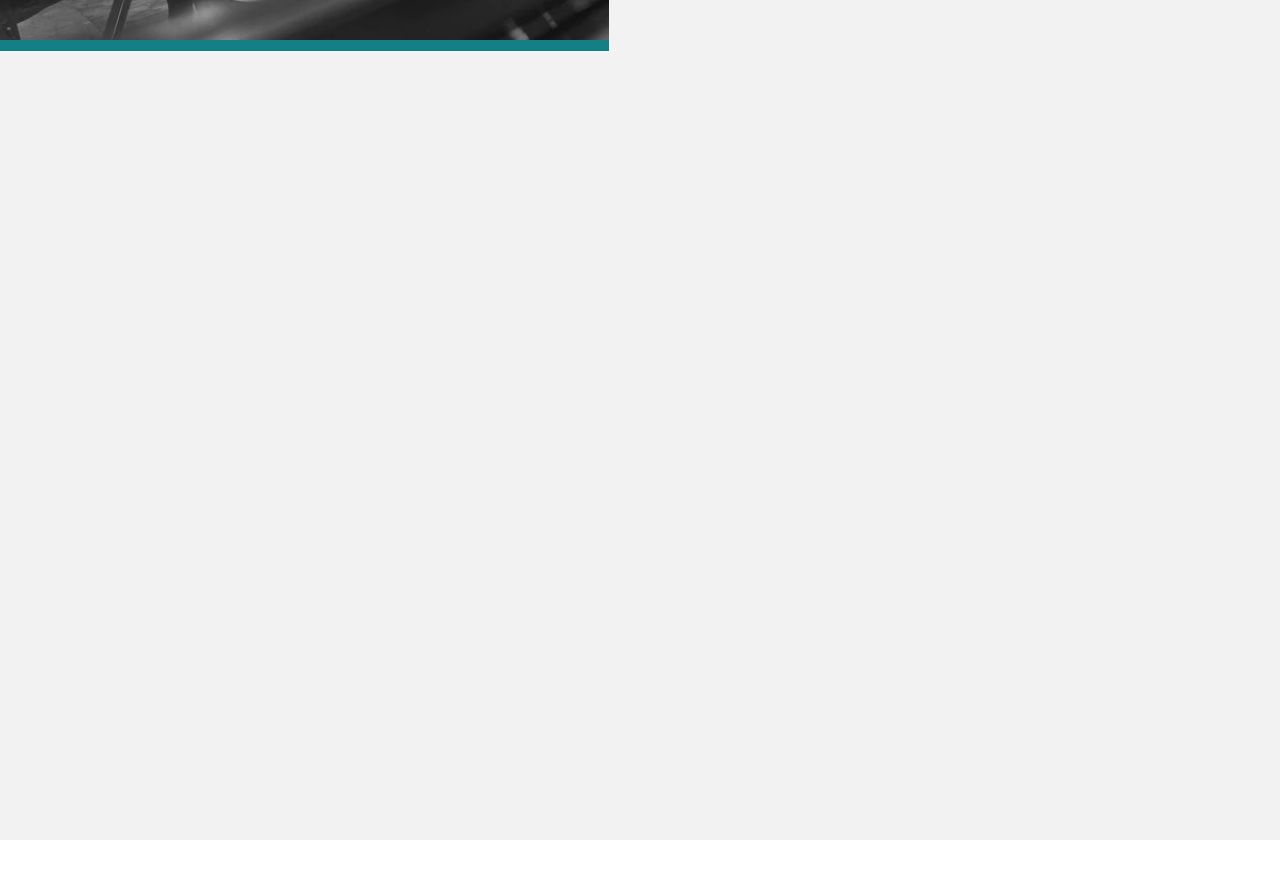
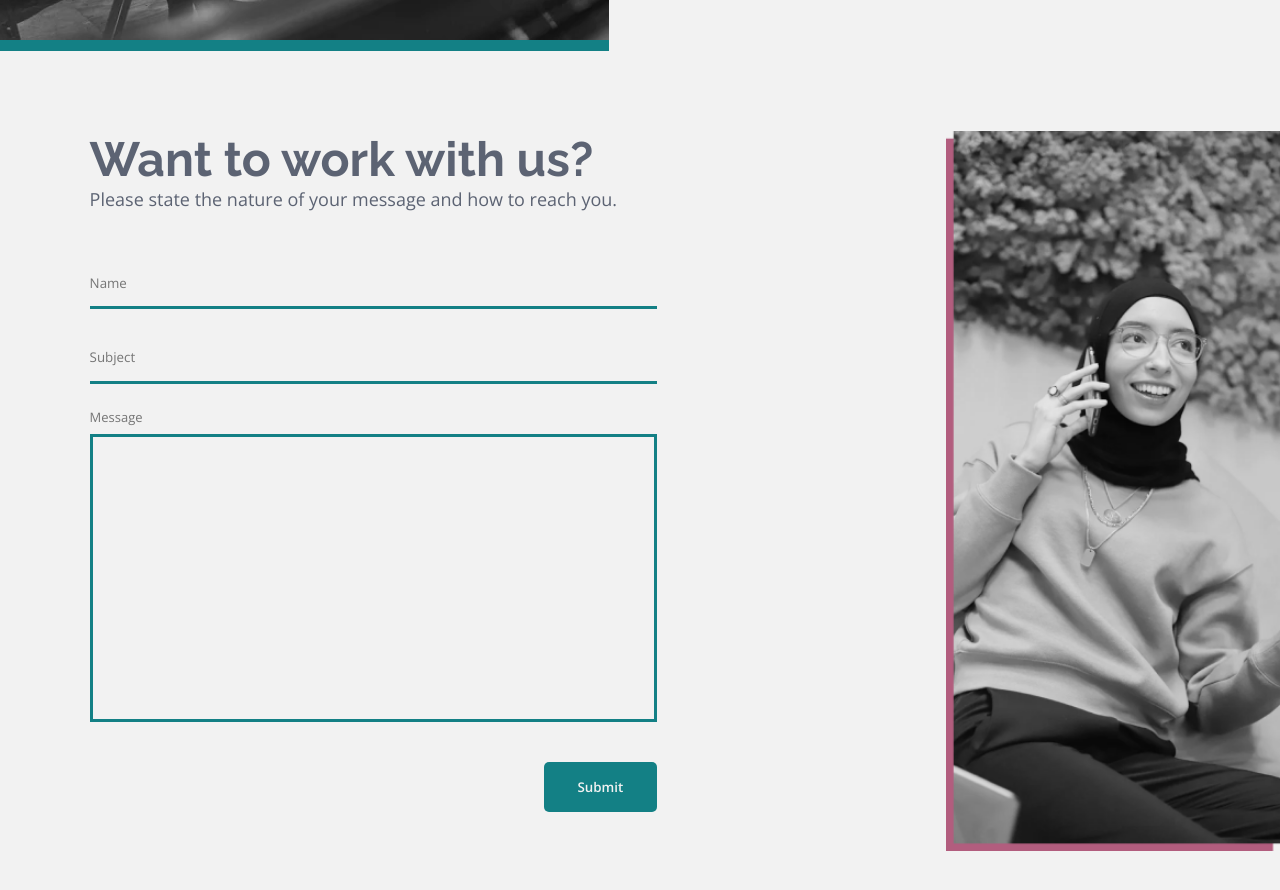
Before and after one commit to farahwamer/wamers-marketing-consultancy, a React (Create React App) app: page / in a window 1280 px wide. Shown: the part 1560-2450 px from the top of the page. Before the commit the page ends 2400 px from the top, so only its background shows below. Built offline with nearby package versions, Linux system fonts and the light colour scheme.

Commit message:
created contact page

```diff
--- a/src/App.css
+++ b/src/App.css
@@ -1,4 +1,4 @@
 .App {
-  height: 300vh;
+  height: 310vh;
   background-color: #f2f2f2;
 }
--- a/src/App.js
+++ b/src/App.js
@@ -1,5 +1,6 @@
 import "./App.css";
 import About from "./components/About";
+import Contact from "./components/Contact";
 import Home from "./components/Home";
 import Services from "./components/Services";
 
@@ -9,6 +10,7 @@ function App() {
       <Home />
       <Services />
       <About />
+      <Contact />
     </div>
   );
 }
--- /dev/null
+++ b/src/components/Contact.js
@@ -0,0 +1,29 @@
+import React from "react";
+import "../styles/Contact.css";
+import contact from "../assets/contact-pic.png";
+
+const Contact = () => {
+  return (
+    <div className="contact-container">
+      <div className="form-container">
+        <div className="form">
+          <h1>Want to work with us?</h1>
+          <p>Please state the nature of your message and how to reach you.</p>
+          <input type="text" name="name" id="name" placeholder="Name"></input>
+          <input
+            type="text"
+            name="subject"
+            id="subject"
+            placeholder="Subject"
+          ></input>
+          <label for="message">Message</label>
+          <textarea name="message" id="message"></textarea>
+          <input type="submit" name="submit" id="submit"></input>
+        </div>
+      </div>
+      <img src={contact} alt="woman smiling on the phone"></img>
+    </div>
+  );
+};
+
+export default Contact;
--- /dev/null
+++ b/src/styles/Contact.css
@@ -0,0 +1,103 @@
+* {
+  margin: 0;
+  padding: 0;
+  box-sizing: border-box;
+}
+
+.contact-container {
+  height: 100vh;
+  display: flex;
+  justify-content: space-between;
+  padding-top: 10vh;
+}
+
+.form-container {
+  /* background-color: #5c6373; */
+  width: 100%;
+  display: flex;
+  flex-direction: column;
+}
+
+.form {
+  /* background-color: aliceblue; */
+  display: flex;
+  flex-direction: column;
+  width: 60%;
+  height: 100%;
+  margin-left: 7vw;
+}
+.form-container h1 {
+  font-family: raleway;
+  font-weight: 800;
+  font-size: 48px;
+  color: #5c6373;
+}
+
+.form-container p {
+  font-family: open sans;
+  font-weight: 400;
+  font-size: 18px;
+  color: #5c6373;
+  margin-bottom: 3rem;
+}
+
+.form-container input[type="text"] {
+  border: none;
+  outline: none;
+  -webkit-appearance: none;
+  /* background: transparent; */
+  border-bottom: 3px solid #138085;
+  height: 7%;
+  margin-bottom: 1.5rem;
+}
+
+textarea {
+  border: 3px solid #138085;
+  outline: none;
+  -webkit-appearance: none;
+  height: 40%;
+  resize: none;
+  overflow-x: hidden;
+  overflow-y: scroll;
+  margin-bottom: 1.5rem;
+  padding-top: 0.5rem;
+  padding-left: 1rem;
+}
+
+input[type="submit"] {
+  border: none;
+  outline: none;
+  -webkit-appearance: none;
+  width: 20%;
+  padding: 1rem 0.3rem;
+  background-color: #138085;
+  font-family: open sans;
+  font-weight: 600;
+  color: #f2f2f2;
+  border-radius: 5px;
+  align-self: flex-end;
+  margin-top: 1rem;
+  cursor: pointer;
+  transition: background 0.08s linear;
+}
+
+input[type="submit"]:hover {
+  background-color: #0f6064;
+}
+
+input,
+textarea {
+  background: transparent;
+  font-family: open sans;
+}
+
+input[type="text"]:focus {
+  border-bottom: 3px solid #19adb4;
+}
+
+label {
+  font-family: open sans;
+  font-size: 13px;
+  color: #757575;
+  margin-bottom: 0.5rem;
+}
```
Also changed, not shown: src/assets/contact-pic.png (added).
